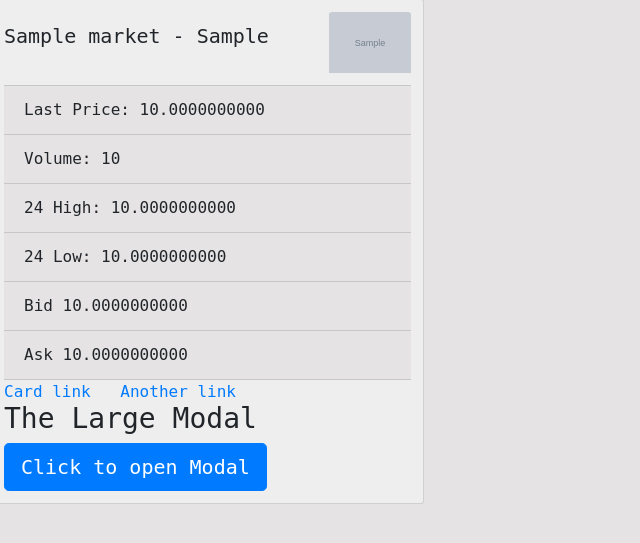
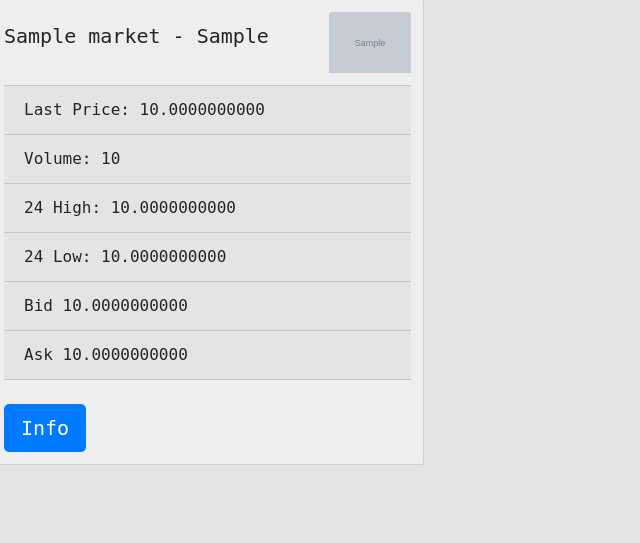
Before and after one commit to ahmermalik/Crypto_Currency_Project, a Python web app: template dashboard/templates/dashboard.html in a window 1280 px wide. Shown: the part 103-646 px from the top of the page, without its empty margins (0-640 px from the left). Run offline with Jinja, Linux system fonts and the light colour scheme; the template is opened without the code that fills it: most values are stand-ins (such as "Sample title", 1, 10 or a date in 2020); grey boxes marked "Sample" are stand-in pictures; some libraries are stand-ins or nearby versions; some web fonts are replaced.

Commit message:
update dashboard

```diff
--- a/dashboard/templates/dashboard.html
+++ b/dashboard/templates/dashboard.html
@@ -28,13 +28,11 @@
         <li class="list-group-item">Ask {{"%.10f"|format(market.currency.ask_price)}}</li>
       </ul>
       <div class="card-block-bottom">
-        <a href="#" class="card-link">Card link</a>
-        <a href="#" class="card-link">Another link</a>
+<br>
           <!--where modal begins-->
 <div class="container">
   <div class="row text-center">
-      <h3>The Large Modal</h3>
-      <a href="#" class="btn btn-lg btn-primary" data-toggle="modal" data-target="#largeModal">Click to open Modal</a>
+      <a href="#" class="btn btn-lg btn-primary" data-toggle="modal" data-target="#largeModal">Info</a>
   </div>
 
 </div>
@@ -44,14 +42,14 @@
     <div class="modal-content">
       <div class="modal-header">
         <button type="button" class="close" data-dismiss="modal" aria-hidden="true">&times;</button>
-        <h4 class="modal-title" id="myModalLabel">Large Modal</h4>
+        <h4 class="modal-title" id="myModalLabel">Advanced</h4>
       </div>
       <div class="modal-body">
-        <h3>Modal Body</h3>
+        <h3>This is where Jinja will render the data</h3>
       </div>
       <div class="modal-footer">
         <button type="button" class="btn btn-default" data-dismiss="modal">Close</button>
-        <button type="button" class="btn btn-primary">Save changes</button>
+        <!--<button type="button" class="btn btn-primary">Save changes</button>-->
       </div>
     </div>
   </div>
```
